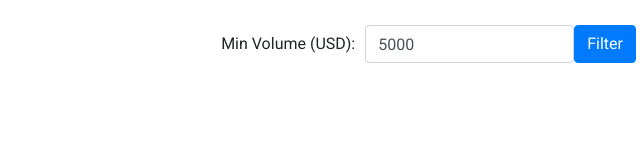
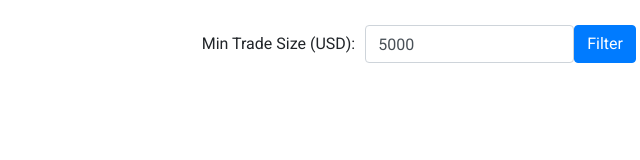
Before and after one commit to hexonaut/hexonaut.github.io, a plain HTML site: page dai/index.html in a window 1280 px wide. Shown: the full height of the page, 624-1264 px from the left. Drawn offline with nearby package versions, Linux system fonts and the light colour scheme; no server answers.

Commit message:
change filter label

```diff
--- a/dai/index.html
+++ b/dai/index.html
@@ -25,7 +25,7 @@
 	<div class="wrapper">
 		<div class="controls">
 			<div class="title">DAI Trading Charts</div>
-			<div class="filters"><div class="label">Min Volume (USD):</div><input class="form-control" id="volume" placeholder="Enter Min Volume (USD)" value="5000"><input type="submit" class="btn btn-primary" id="filter" value="Filter"></div>
+			<div class="filters"><div class="label">Min Trade Size (USD):</div><input class="form-control" id="volume" placeholder="Min Trade Size (USD)" value="5000"><input type="submit" class="btn btn-primary" id="filter" value="Filter"></div>
 		</div>
 		<canvas id="chart"></canvas>
 	</div>
```
